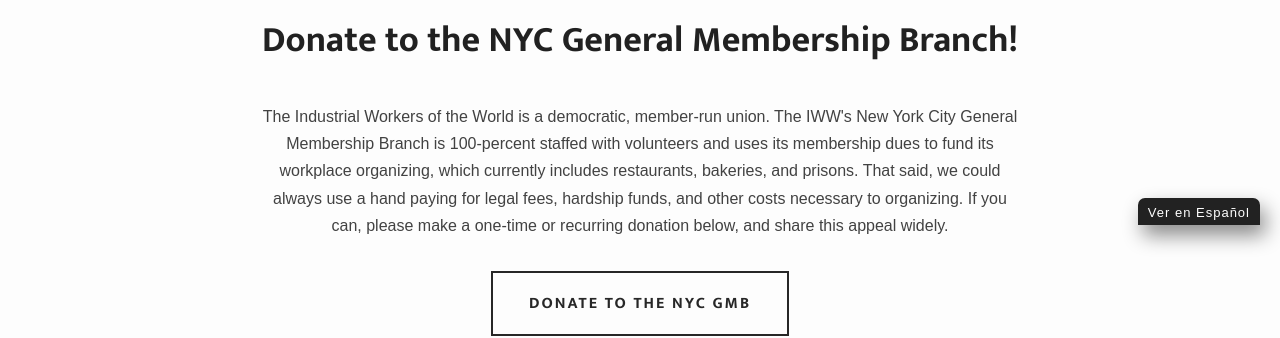
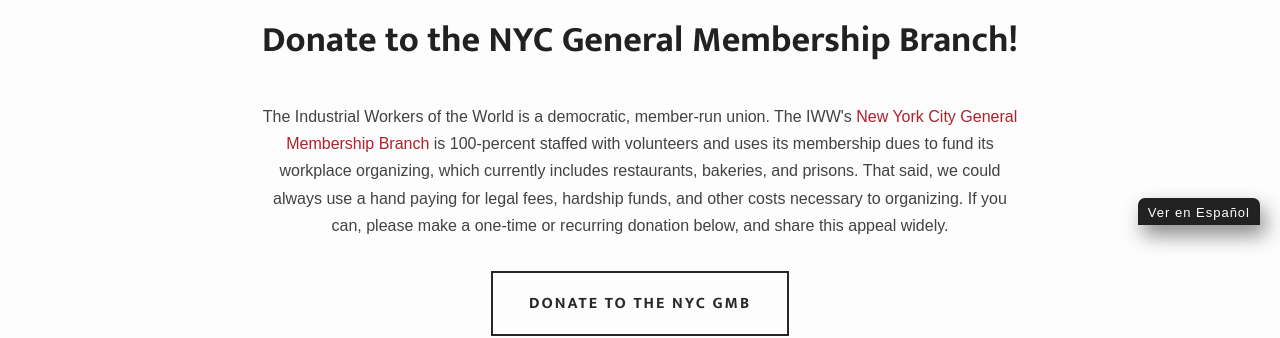
Before and after one commit to vancouveriww/vancouveriww.github.io, a Jekyll site: the page built from donate.html, in a window 1280 px wide. Shown: the part 675-1013 px from the top of the page. Built offline with Jekyll 4.4.1, drawn with Linux system fonts in a browser that asks for light colours; some web fonts are replaced; part of the change alters nothing that is shown.

```diff
--- a/donate.html
+++ b/donate.html
@@ -5,7 +5,7 @@ permalink: /donate/
 heading: true
 ---
 <p style="text-align:center;">
-The Industrial Workers of the World is a democratic, member-run union. The IWW's New York City General Membership Branch is 100-percent staffed with volunteers and uses its membership dues to fund its workplace organizing, which currently includes restaurants, bakeries, and prisons. That said, we could always use a hand paying for legal fees, hardship funds, and other costs necessary to organizing. If you can, please make a one-time or recurring donation below, and share this appeal widely.
+The Industrial Workers of the World is a democratic, member-run union. The IWW's <a href="{{site.baseurl}}/gmb">New York City General Membership Branch</a> is 100-percent staffed with volunteers and uses its membership dues to fund its workplace organizing, which currently includes restaurants, bakeries, and prisons. That said, we could always use a hand paying for legal fees, hardship funds, and other costs necessary to organizing. If you can, please make a one-time or recurring donation below, and share this appeal widely.
 </p>
 <form action="https://www.paypal.com/cgi-bin/webscr" method="post" target="_top" style="text-align:center;">
 <input type="hidden" name="cmd" value="_s-xclick">
```
